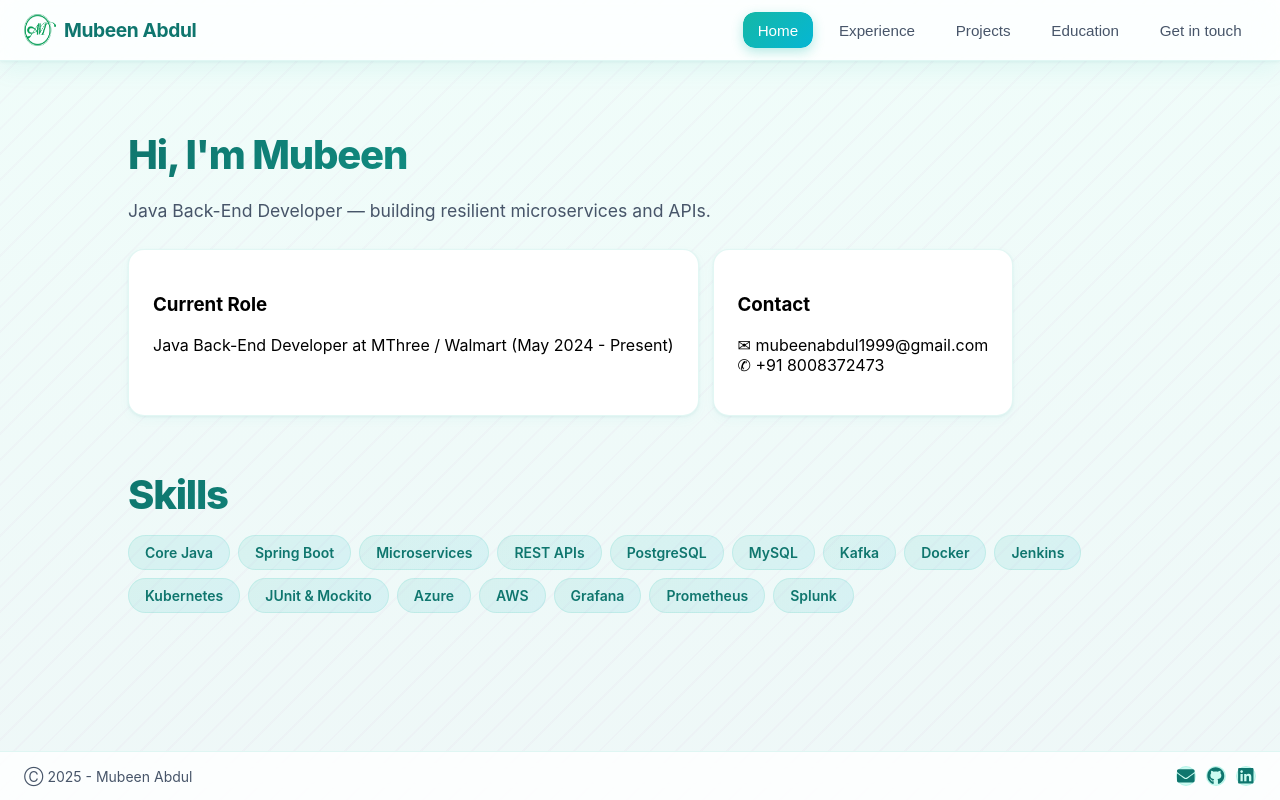
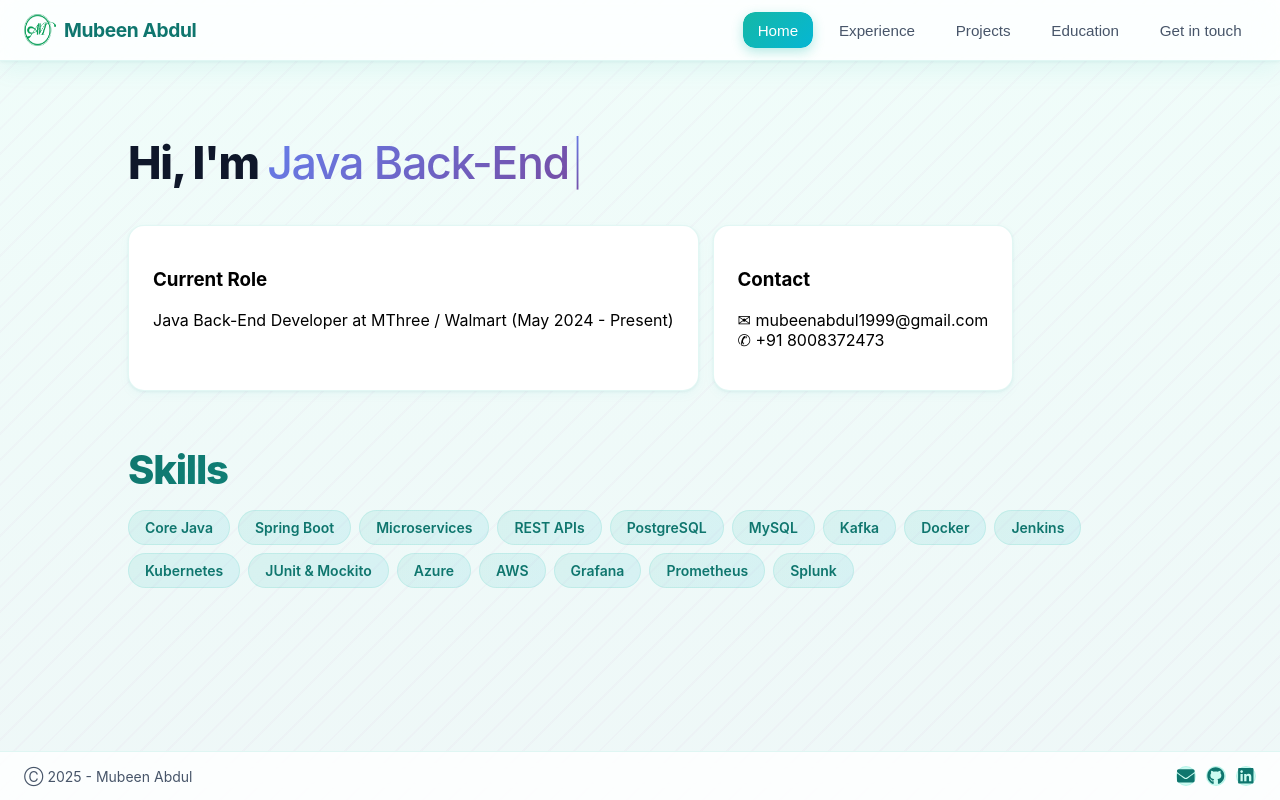
Before and after one commit to Abdul-Mubeen-git/portfolio_vite_react, a React (Vite) app: page / in a window 1280 px wide. Both pictures are taken after a click on the button "Home". Built offline with nearby package versions, Linux system fonts and the light colour scheme.

Commit message:
adding cursor funtios to text

```diff
--- a/src/pages/Home.jsx
+++ b/src/pages/Home.jsx
@@ -1,15 +1,82 @@
-import React from 'react'
+import React, { useState, useEffect } from 'react'
 
 const skills = [
   'Core Java', 'Spring Boot', 'Microservices', 'REST APIs', 'PostgreSQL', 'MySQL',
   'Kafka', 'Docker', 'Jenkins', 'Kubernetes', 'JUnit & Mockito', 'Azure', 'AWS', 'Grafana', 'Prometheus', 'Splunk'
 ]
 
+const typingNames = [
+  'Abdul Mubeen .',
+  'Java Back-End Developer .',
+  'Familiar with Microservices .',
+  'API Developer .',
+  'Software Engineer .',
+  'a Tech Enthusiast .',
+  'Familiar with Spring Boot .',
+  'a Problem Solver .'
+];
+
+const vibrantColors = [
+  'linear-gradient(135deg, #667eea 0%, #764ba2 100%)',
+  'linear-gradient(135deg, #667eea 0%, #764ba2 100%)',
+  'linear-gradient(135deg, #f093fb 0%, #f5576c 100%)',
+  'linear-gradient(135deg, #4facfe 0%, #00f2fe 100%)',
+  'linear-gradient(135deg, #43e97b 0%, #38f9d7 100%)',
+  'linear-gradient(135deg, #fa709a 0%, #fee140 100%)',
+  'linear-gradient(135deg, #30cfd0 0%, #330867 100%)',
+  'linear-gradient(135deg, #a8edea 0%, #fed6e3 100%)',
+  'linear-gradient(135deg, #ff9a56 0%, #ff6a88 100%)',
+  'linear-gradient(135deg, #13f1fc 0%, #0470dc 100%)',
+  'linear-gradient(135deg, #fbc2eb 0%, #a6c1ee 100%)'
+];
+
 export default function Home(){
+  const [nameIndex, setNameIndex] = useState(0);
+  const [displayName, setDisplayName] = useState('');
+  const [isNameDeleting, setIsNameDeleting] = useState(false);
+  const [nameTypingSpeed, setNameTypingSpeed] = useState(150);
+  const [currentColor, setCurrentColor] = useState(vibrantColors[0]);
+
+  useEffect(() => {
+    const currentName = typingNames[nameIndex];
+
+    const handleNameTyping = () => {
+      if (!isNameDeleting) {
+        if (displayName.length < currentName.length) {
+          setDisplayName(currentName.substring(0, displayName.length + 1));
+          setNameTypingSpeed(120 + Math.random() * 80);
+        } else {
+          setTimeout(() => setIsNameDeleting(true), 2500);
+        }
+      } else {
+        if (displayName.length > 0) {
+          setDisplayName(currentName.substring(0, displayName.length - 1));
+          setNameTypingSpeed(60);
+        } else {
+          setIsNameDeleting(false);
+          const nextIndex = (nameIndex + 1) % typingNames.length;
+          setNameIndex(nextIndex);
+          setCurrentColor(vibrantColors[nextIndex % vibrantColors.length]);
+          setNameTypingSpeed(500);
+        }
+      }
+    };
+
+    const timer = setTimeout(handleNameTyping, nameTypingSpeed);
+    return () => clearTimeout(timer);
+  }, [displayName, isNameDeleting, nameIndex, nameTypingSpeed]);
   return (
     <section className="page">
-      <h1>Hi, I'm Mubeen</h1>
-      <p className="lead">Java Back-End Developer — building resilient microservices and APIs.</p>
+      <h1 className="hero-title">
+        Hi, I'm{' '}
+        <span
+          className="typing-name"
+          style={{ backgroundImage: currentColor }}>
+          {displayName}<span
+            className="typing-cursor-name"
+            style={{ backgroundImage: currentColor }}>|</span>
+        </span>
+      </h1>
 
       <div className="card-row">
         <div className="card">
--- a/src/styles/main.css
+++ b/src/styles/main.css
@@ -198,6 +198,21 @@ html, body, #root {
   background-clip: text;
 }
 
+.hero-title {
+  margin-bottom: 32px !important;
+  line-height: 1.3;
+  font-size: 2.8rem !important;
+  color: var(--text-primary) !important;
+  background: none !important;
+  -webkit-background-clip: unset !important;
+  -webkit-text-fill-color: var(--text-primary) !important;
+  background-clip: unset !important;
+}
+
+.hero-title br {
+  margin-bottom: 8px;
+}
+
 .lead {
   color: var(--text-secondary);
   margin-bottom: 24px;
@@ -306,6 +321,74 @@ html, body, #root {
   opacity: 0;
   transform: translateY(8px) scale(0.98);
   transition: all 0.28s ease;
+}
+
+/* Typing Animation */
+.typing-text {
+  font-weight: 600;
+  background: linear-gradient(135deg, var(--primary-dark), var(--primary));
+  -webkit-background-clip: text;
+  -webkit-text-fill-color: transparent;
+  background-clip: text;
+  min-height: 1.5em;
+  display: inline-block;
+}
+
+.typing-cursor-name {
+  font-weight: 200;
+  -webkit-background-clip: text;
+  -webkit-text-fill-color: transparent;
+  background-clip: text;
+  animation: blink 0.7s ease-in-out infinite;
+  display: inline-block;
+  margin-left: 2px;
+}
+
+.typing-name {
+  font-weight: 500;
+  display: inline-block;
+  min-width: 100px;
+  transition: all 0.5s ease;
+  animation: colorShift 0.5s ease;
+  -webkit-background-clip: text;
+  -webkit-text-fill-color: transparent;
+  background-clip: text;
+  color: transparent;
+}
+
+@keyframes blink {
+  0%, 49% {
+    opacity: 1;
+  }
+  50%, 100% {
+    opacity: 0;
+  }
+}
+
+@keyframes colorShift {
+  0% {
+    filter: brightness(1.2);
+    transform: scale(1.02);
+  }
+  100% {
+    filter: brightness(1);
+    transform: scale(1);
+  }
+}
+
+@keyframes colorPulse {
+  0%, 100% {
+    color: #667eea;
+  }
+  25% {
+    color: #f093fb;
+  }
+  50% {
+    color: #43e97b;
+  }
+  75% {
+    color: #fa709a;
+  }
 }
 
 /* Hamburger menu button (mobile) */
@@ -474,4 +557,13 @@ html, body, #root {
     margin-left: 0;
     padding: 24px 16px;
   }
+
+  .hero-title {
+    font-size: 1.8rem !important;
+    line-height: 1.4;
+  }
+
+  .typing-name {
+    min-width: 80px;
+  }
 }
```
